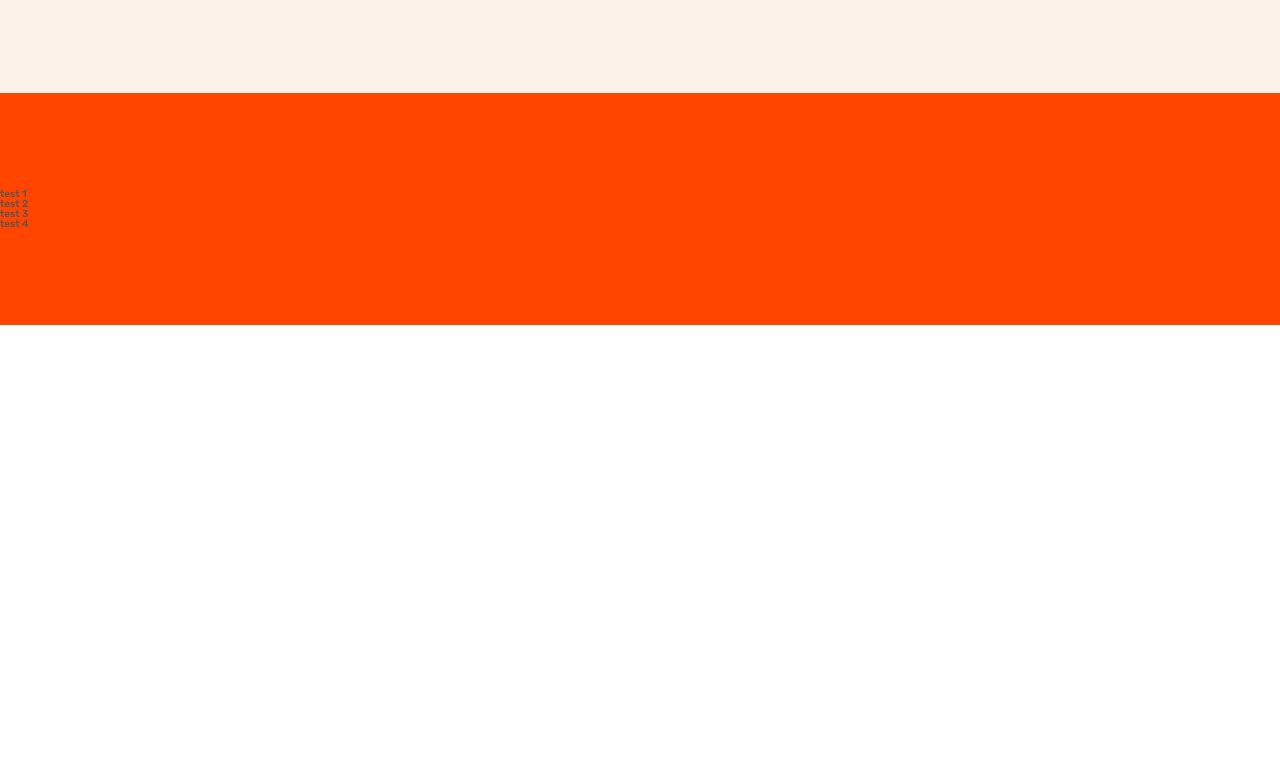
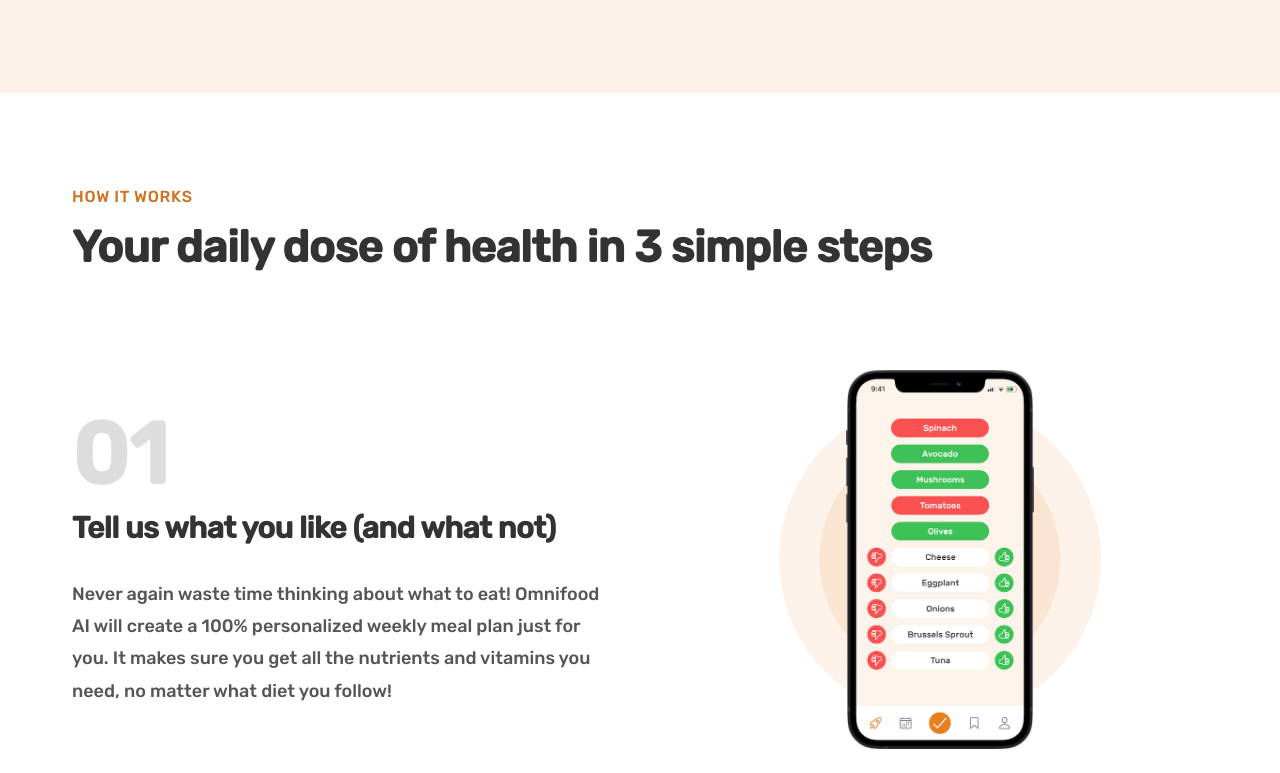
Before and after one commit to Shashwat-ui/omniFood, a plain HTML site: page 07-Omnifood-Desk/index.html in a window 1280 px wide. Shown: the part 667-1440 px from the top of the page. Before the commit the page ends 992 px from the top, so only its background shows below. Drawn offline with Linux system fonts and the light colour scheme.

Commit message:
how it works section

```diff
--- a/07-Omnifood-Desk/css/style.css
+++ b/07-Omnifood-Desk/css/style.css
@@ -196,11 +196,97 @@ body {
   background-color: yellowgreen;
 }
 
+/**********************/
 
+/*how it works section*/
 
 /*********************/
 
 .section-how {
   padding: 9.6rem 0;
-  background-color: orangered;
 }
+.heading-secondary {
+  font-weight: 700;
+  color: #333;
+  letter-spacing: -0.5px;
+  font-size: 4.4rem;
+  line-height: 1.2;
+  margin-bottom: 9.6rem;
+}
+.subheading {
+  display: block;
+  font-size: 1.6rem;
+  font-weight: 500;
+  color: #cf711f;
+  text-transform: uppercase;
+  margin-bottom: 1.6rem;
+  letter-spacing: 0.75px;
+}
+
+.container {
+  max-width: 120rem;
+  padding: 0 3.2rem;
+  margin: 0 auto;
+}
+.grid {
+  display: grid;
+  row-gap: 9.6rem;
+  column-gap: 6.4rem;
+}
+.grid--2-cols {
+  grid-template-columns: repeat(2, 1fr);
+}
+.grid--centre-v {
+  align-items: center;
+}
+.step-number {
+  font-size: 8.6rem;
+  font-weight: 600;
+  color: #ddd;
+  margin-bottom: 1.2rem;
+}
+.heading-tertiary {
+  font-weight: 700;
+  color: #333;
+  letter-spacing: -0.5px;
+  font-size: 3rem;
+  line-height: 1.2;
+  margin-bottom: 3.2rem;
+}
+.step-description {
+  font-size: 1.8rem;
+  line-height: 1.8;
+}
+.step-img-box {
+  position: relative;
+  display: flex;
+  align-items: center;
+  justify-content: center;
+}
+.step-img-box::before {
+  width: 60%;
+  /*height: 60%;*/
+  /* 60% of parent's width*/
+  padding-bottom: 60%;
+  background-color: #fdf2e9;
+  z-index: -2;
+}
+.step-img-box::before,
+.step-img-box::after {
+  content: "";
+  display: block;
+  border-radius: 50%;
+  position: absolute;
+  top: 50%;
+  left: 50%;
+  transform: translate(-50%, -50%);
+}
+.step-img-box::after {
+  width: 45%;
+  padding-bottom: 45%;
+  background-color: #fae5d3;
+  z-index: -1;
+}
+.step-img {
+  width: 35%;
+}
--- a/07-Omnifood-Desk/index.html
+++ b/07-Omnifood-Desk/index.html
@@ -63,12 +63,71 @@
           </div>
         </div>
       </section>
+
       <section class="section-how">
-        <div class="container grid">
-          <div>test 1</div>
-          <div>test 2</div>
-          <div>test 3</div>
-          <div>test 4</div>
+        <div class="container">
+          <span class="subheading">how it works</span>
+          <h2 class="heading-secondary">
+            Your daily dose of health in 3 simple steps
+          </h2>
+        </div>
+        <div class="container grid grid--2-cols grid--centre-v">
+          <!-- step 01 -->
+          <div class="step-text-box">
+            <p class="step-number">01</p>
+            <h3 class="heading-tertiary">
+              Tell us what you like (and what not)
+            </h3>
+            <p class="step-description">
+              Never again waste time thinking about what to eat! Omnifood AI
+              will create a 100% personalized weekly meal plan just for you. It
+              makes sure you get all the nutrients and vitamins you need, no
+              matter what diet you follow!
+            </p>
+          </div>
+          <div class="step-img-box">
+            <img
+              src="img/app/app-screen-1.png"
+              class="step-img"
+              alt="iphone app preferences"
+            />
+          </div>
+
+          <!--step 02  -->
+          <div class="step-img-box">
+            <img
+              src="img/app/app-screen-2.png"
+              class="step-img"
+              alt="meal approving plan"
+            />
+          </div>
+          <div class="step-text-box">
+            <p class="step-number">02</p>
+            <h3 class="heading-tertiary">Approve your weekly meal plan</h3>
+            <p class="step-description">
+              Once per week, approve the meal plan generated for you by Omnifood
+              AI. You can change ingredients, swap entire meals, or even add
+              your own recipes.
+            </p>
+          </div>
+
+          <!-- step 03 -->
+          <div class="step-text-box">
+            <p class="step-number">03</p>
+            <h3 class="heading-tertiary">Receive meals at convenient time</h3>
+            <p class="step-description">
+              Best chefs in town will cook your selected meal every day, and we
+              will deliver it to your door whenever works best for you. You can
+              change delivery schedule and address daily!
+            </p>
+          </div>
+          <div class="step-img-box">
+            <img
+              src="img/app/app-screen-3.png"
+              class="step-img"
+              alt="iphone app delivery"
+            />
+          </div>
         </div>
       </section>
     </main>
```
